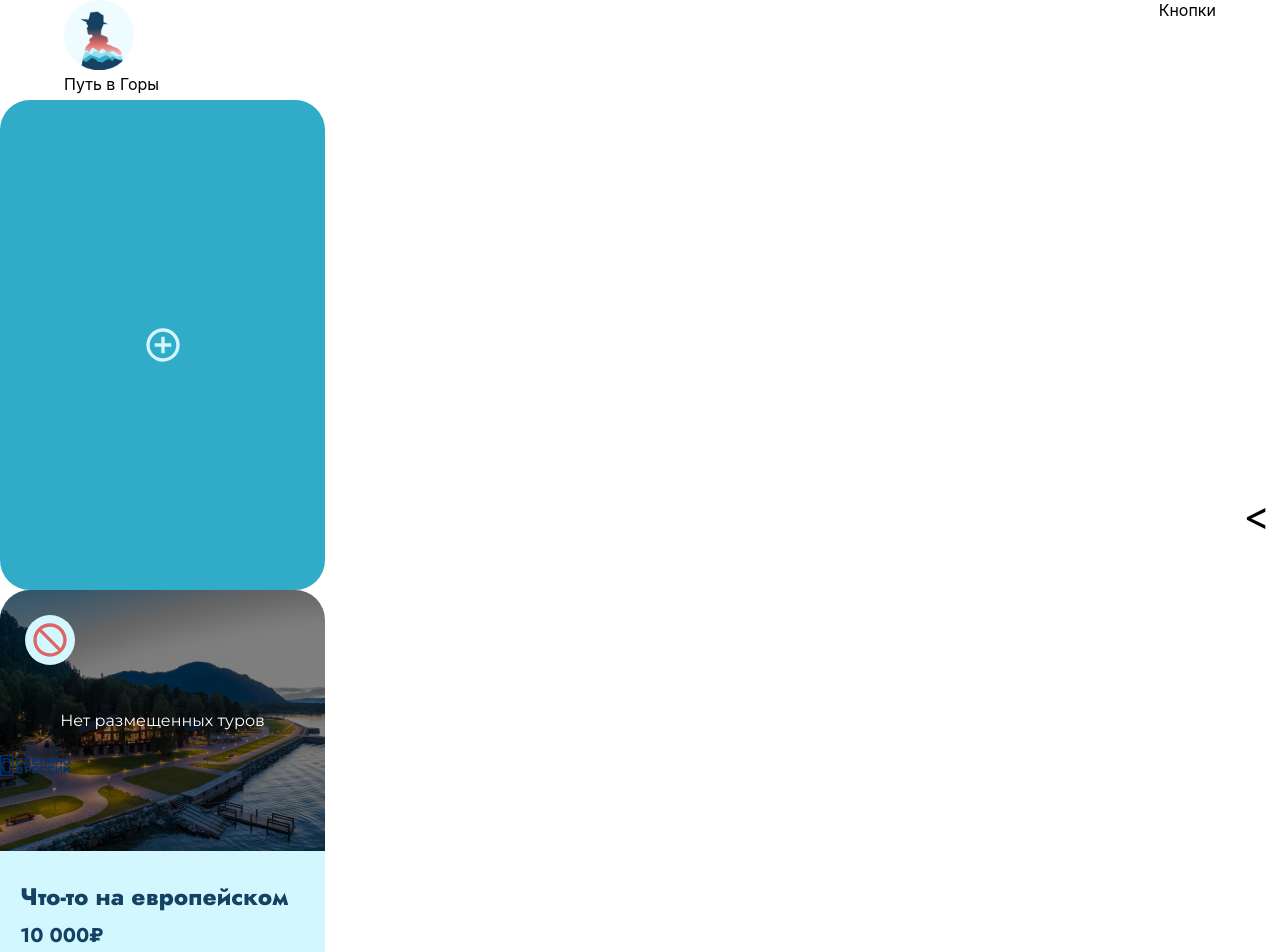
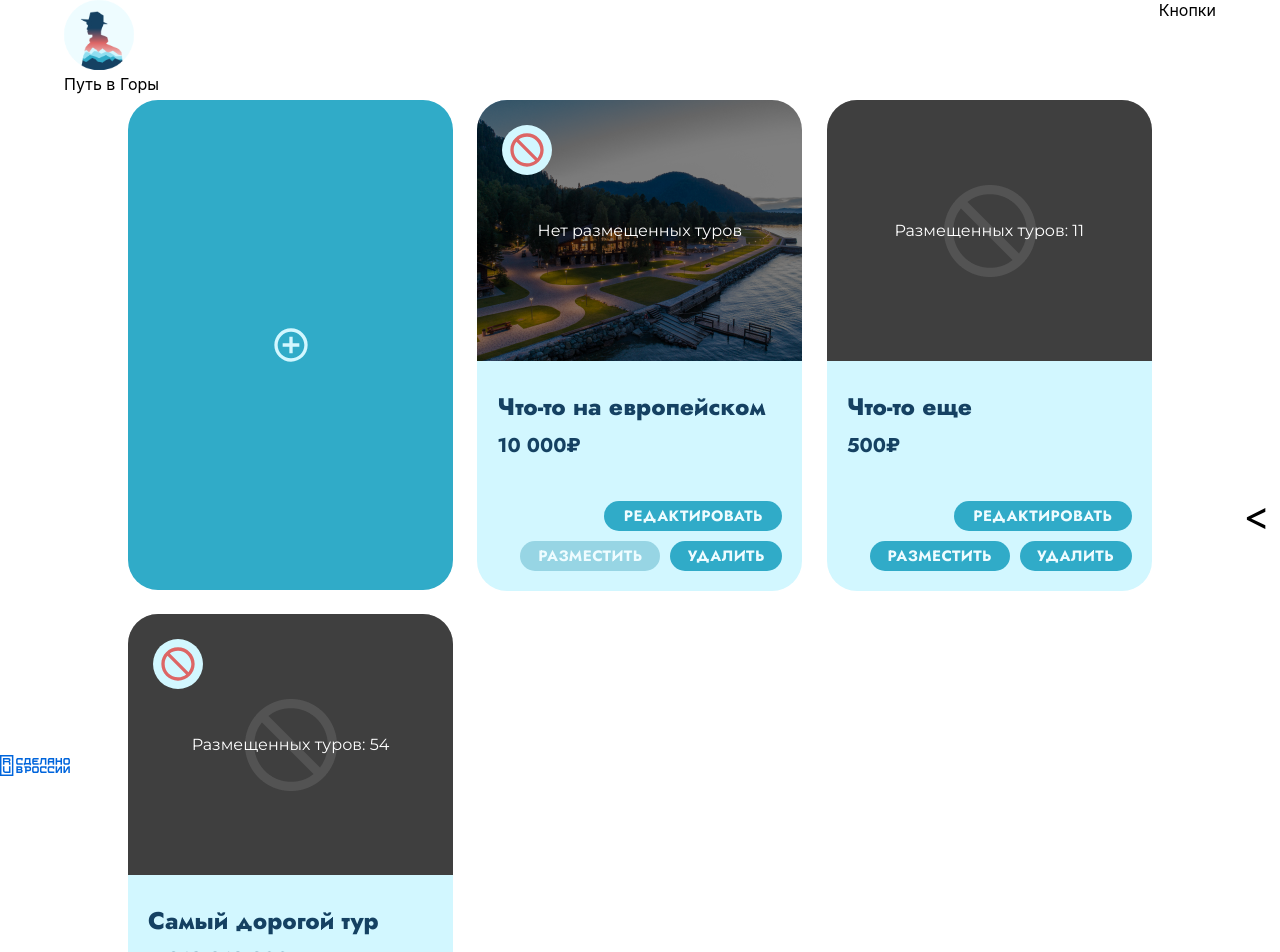
Before and after one commit to TTOPTPET/roadToMountains, a React (Create React App) app: page /creatorLk in a window 1280 px wide. Shown: the top 952 px of the page. Built offline with nearby package versions, Linux system fonts and the light colour scheme.

Commit message:
сделал грид карточек туров, добавил скелетон, добавил классы боксов

```diff
--- a/src/components/AddTourButton/AddTourButton.tsx
+++ b/src/components/AddTourButton/AddTourButton.tsx
@@ -6,6 +6,7 @@ import { Link } from "react-router-dom";
 function AddTourButton() {
   return (
     <Box
+      className="tour_button"
       sx={{
         width: 325,
         height: 490,
@@ -28,6 +29,7 @@ function AddTourButton() {
             left: "50%",
             transform: "translate(-50%, -50%)",
           }}
+          className="tour_button_icon"
         />
       </Link>
     </Box>
--- a/src/components/TourCard/TourCard.tsx
+++ b/src/components/TourCard/TourCard.tsx
@@ -35,10 +35,9 @@ const StyledTooltip = styled(({ className, ...props }: TooltipProps) => (
 }));
 
 function TourCard({ tour }: TourCardProps) {
-  console.log(tour);
-
   return (
     <Box
+      className="tour_card"
       sx={{
         width: 325,
         height: 490,
@@ -47,16 +46,18 @@ function TourCard({ tour }: TourCardProps) {
       }}
     >
       <Box
+        className="tour_card_photo__wrapper"
         sx={{
           width: "100%",
           height: "261px",
           position: "relative",
           borderTopLeftRadius: "30px",
           borderTopRightRadius: "30px",
-          backgroundImage: `url(${tour.photo.length === 0 ? noPhoto : cardbg})`,
+          backgroundImage: `url(${tour.photo.length === 0 ? noPhoto : cardbg})`, //TODO: подставить картинку, которая приходит с бэка.
         }}
       >
         <Box
+          className="tour_card_photo__overlay"
           sx={{
             width: "100%",
             height: "100%",
@@ -68,6 +69,7 @@ function TourCard({ tour }: TourCardProps) {
           }}
         >
           <Box
+            className="tour_card_publicNum"
             sx={{
               width: "100%",
               textAlign: "center",
@@ -90,11 +92,12 @@ function TourCard({ tour }: TourCardProps) {
         </Box>
       </Box>
 
-      <Box>
+      <Box className="tour_card_banStatus">
         {tour.banStatus && (
           <>
             <StyledTooltip title="Тур заблокирован" arrow>
               <Box
+                className="tour_card_banStatus__wrapper"
                 sx={{
                   position: "absolute",
                   top: "25px",
@@ -107,6 +110,7 @@ function TourCard({ tour }: TourCardProps) {
                 }}
               >
                 <img
+                  className="tour_card_banStatus__icon"
                   src={cancelIcon}
                   alt="cancel icon"
                   style={{
@@ -125,6 +129,7 @@ function TourCard({ tour }: TourCardProps) {
       </Box>
 
       <Box
+        className="tour_card_content"
         sx={{
           width: "100%",
           height: "230px",
@@ -138,6 +143,7 @@ function TourCard({ tour }: TourCardProps) {
         }}
       >
         <Box
+          className="tour_card_content__title"
           sx={{
             fontFamily: "Jost",
             fontWeight: "800",
@@ -149,6 +155,7 @@ function TourCard({ tour }: TourCardProps) {
           {tour.tourName}
         </Box>
         <Box
+          className="tour_card_content__price"
           sx={{
             fontFamily: "Jost",
             fontWeight: "700",
@@ -161,8 +168,17 @@ function TourCard({ tour }: TourCardProps) {
         >
           {new Intl.NumberFormat("ru-RU").format(tour.price.from)}₽
         </Box>
-        <Box display={"flex"} flexDirection={"column"} flex={"0 0 auto"}>
-          <Box display="flex" justifyContent={"flex-end"}>
+        <Box
+          display={"flex"}
+          flexDirection={"column"}
+          flex={"0 0 auto"}
+          className="tour_card_content__button"
+        >
+          <Box
+            display="flex"
+            justifyContent={"flex-end"}
+            className="tour_card_content__button-edit"
+          >
             <Button
               component={Link}
               to={"/addTour"}
@@ -184,12 +200,14 @@ function TourCard({ tour }: TourCardProps) {
             </Button>
           </Box>
           <Box
+            className="tour_card_content__buttons"
             display="flex"
             justifyContent={"flex-end"}
             mt="10px"
             columnGap={"10px"}
           >
             <Button
+              className="tour_card_content__button-place"
               disabled={tour.banStatus ? true : false}
               sx={{
                 bgcolor: darkTurquoiseColor,
@@ -212,6 +230,7 @@ function TourCard({ tour }: TourCardProps) {
               Разместить
             </Button>
             <Button
+              className="tour_card_content__button-delete"
               sx={{
                 bgcolor: darkTurquoiseColor,
                 padding: "0px 16px",
--- a/src/pages/CreatorLk/CreatorLk.tsx
+++ b/src/pages/CreatorLk/CreatorLk.tsx
@@ -1,5 +1,8 @@
 import { useEffect, useState } from "react";
 import { getMyTours } from "../../submitFunctions/creatorAPI";
+import Grid from "@mui/material/Grid";
+import Box from "@mui/material/Box";
+import Skeleton from "@mui/material/Skeleton";
 import AddTourButton from "../../components/AddTourButton/AddTourButton";
 import TourCard from "../../components/TourCard/TourCard";
 
@@ -27,8 +30,6 @@ function CreatorLk() {
   const [myTours, setMyTours] = useState<IMyTour[]>();
   const [loadingStatus, setLoadingStatus] = useState<Boolean>(true);
 
-  console.log(myTours);
-
   useEffect(() => {
     setLoadingStatus(true);
     getMyTours(
@@ -41,13 +42,49 @@ function CreatorLk() {
     );
   }, []);
 
-  const elements = myTours?.map((tour, i) => <TourCard tour={tour} key={i} />);
+  const elements = myTours?.map((tour, i) => {
+    return (
+      <Grid item xs={1}>
+        <TourCard tour={tour} key={i} />
+      </Grid>
+    );
+  });
+
+  const skeleton = () => {
+    return (
+      <>
+        <Grid item xs={1}>
+          <Skeleton
+            variant="rounded"
+            width={326}
+            height={491}
+            animation="wave"
+            sx={{ borderRadius: "30px" }}
+          />
+        </Grid>
+        <Grid item xs={1}>
+          <Skeleton
+            variant="rounded"
+            width={326}
+            height={491}
+            animation="wave"
+            sx={{ borderRadius: "30px" }}
+          />
+        </Grid>
+      </>
+    );
+  };
 
   return (
-    <div>
-      <AddTourButton />
-      {elements}
-    </div>
+    //TODO: уточнить по поводу контейнера.
+    <Box className="myTours_grid" sx={{ width: "1024px", m: "0 auto" }}>
+      <Grid container spacing={"24px"} columns={3}>
+        <Grid item xs={1}>
+          <AddTourButton />
+        </Grid>
+        {loadingStatus ? skeleton() : elements}
+      </Grid>
+    </Box>
   );
 }
 
--- a/src/submitFunctions/creatorAPI.ts
+++ b/src/submitFunctions/creatorAPI.ts
@@ -43,7 +43,26 @@ const defaultResponse = [
     personsNumber: 2,
     photo: [],
     banStatus: false,
-    publicNum: 5,
+    publicNum: 11,
+  },
+  {
+    tourId: "12",
+    tourName: "Самый дорогой тур",
+    category: "aaa",
+    complexity: "aaa",
+    price: {
+      from: 5312312300,
+      to: 15000,
+    },
+    region: "aaa",
+    tourDate: {
+      from: "aaa",
+      to: "aaa",
+    },
+    personsNumber: 2,
+    photo: [],
+    banStatus: true,
+    publicNum: 54,
   },
 ];
 
```
